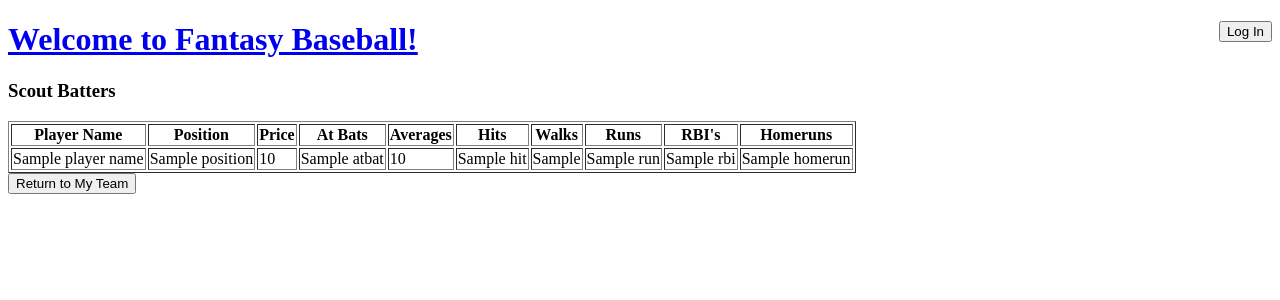
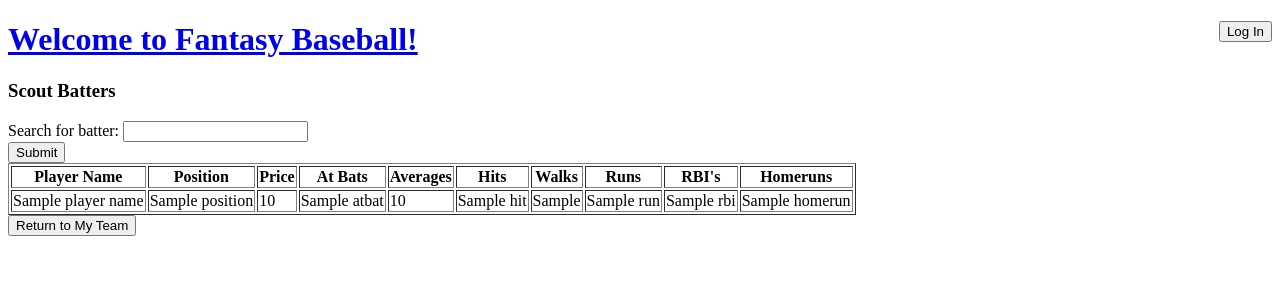
Before and after one commit to justjack555/fantasy, a Flask app: template templates/players/batters.html in a window 1280 px wide. Shown: the top 300 px of the page. Run offline with Flask 2, Linux system fonts and the light colour scheme; the template is opened without the code that fills it: most values are stand-ins (such as "Sample title", 1, 10 or a date in 2020); parts of the project's set-up code (start-up, migrations or seed data) failed here and were passed over.

Commit message:
[Views] Added search functionality for individual player

```diff
--- a/templates/players/batters.html
+++ b/templates/players/batters.html
@@ -2,6 +2,11 @@
 {% block body %}
 <div>
     <h3>Scout Batters</h3>
+    <form action="{{ url_for('batters') }}" method=get class=batter>
+        Search for batter:
+        <input type="text" name="player_name"><br>
+        <input type="submit" value="Submit"><br>
+    </form>
     <table border="1">
         <tr>
             <th>Player Name</th>
```
